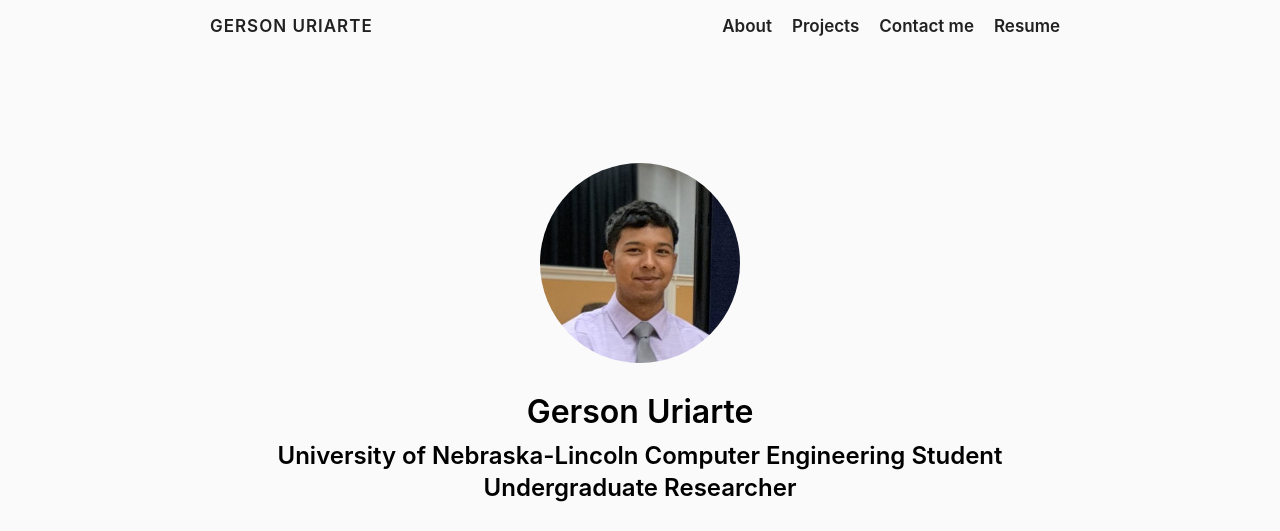
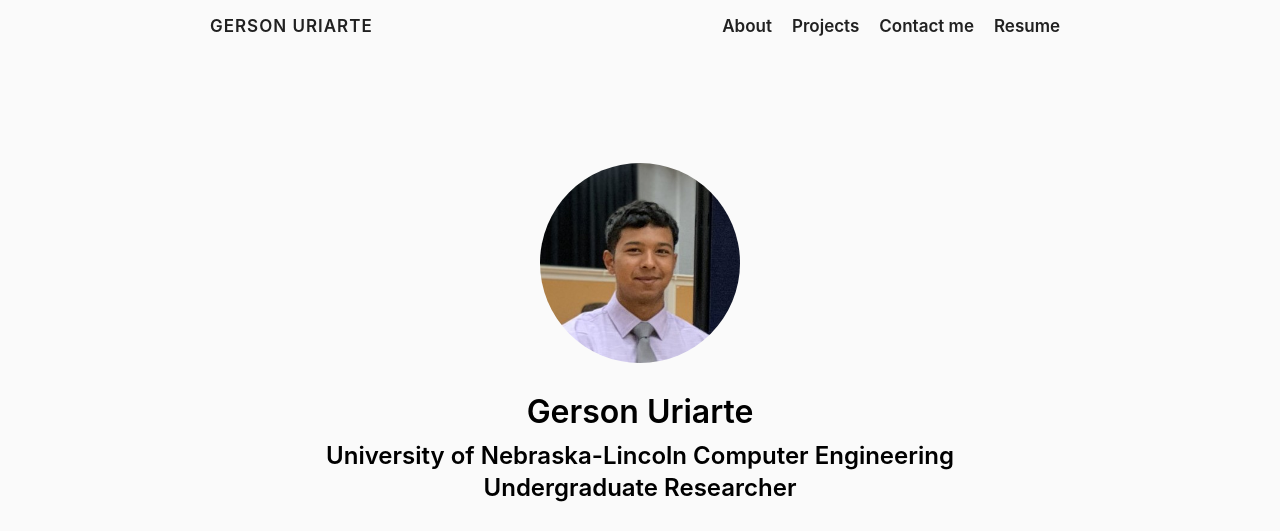
Before and after one commit to GersonU/GersonU.github.io, a plain HTML site: page index.html in a window 1280 px wide. Shown: the top 531 px of the page. Drawn offline with Linux system fonts and the light colour scheme.

Commit message:
Update index.html

```diff
--- a/index.html
+++ b/index.html
@@ -128,7 +128,7 @@
 
     <h1>Gerson Uriarte</h1>
 
-    <h2>University of Nebraska-Lincoln Computer Engineering Student<br>Undergraduate Researcher<br></h2>
+    <h2>University of Nebraska-Lincoln Computer Engineering<br>Undergraduate Researcher<br></h2>
 
 
     <ul>
```
